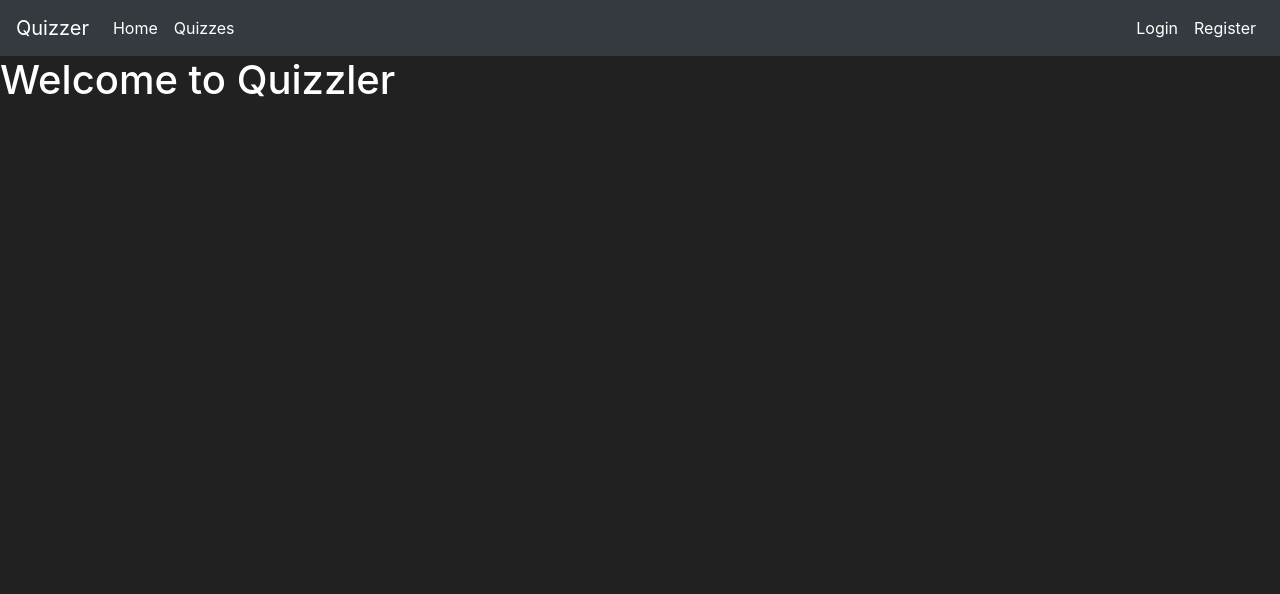
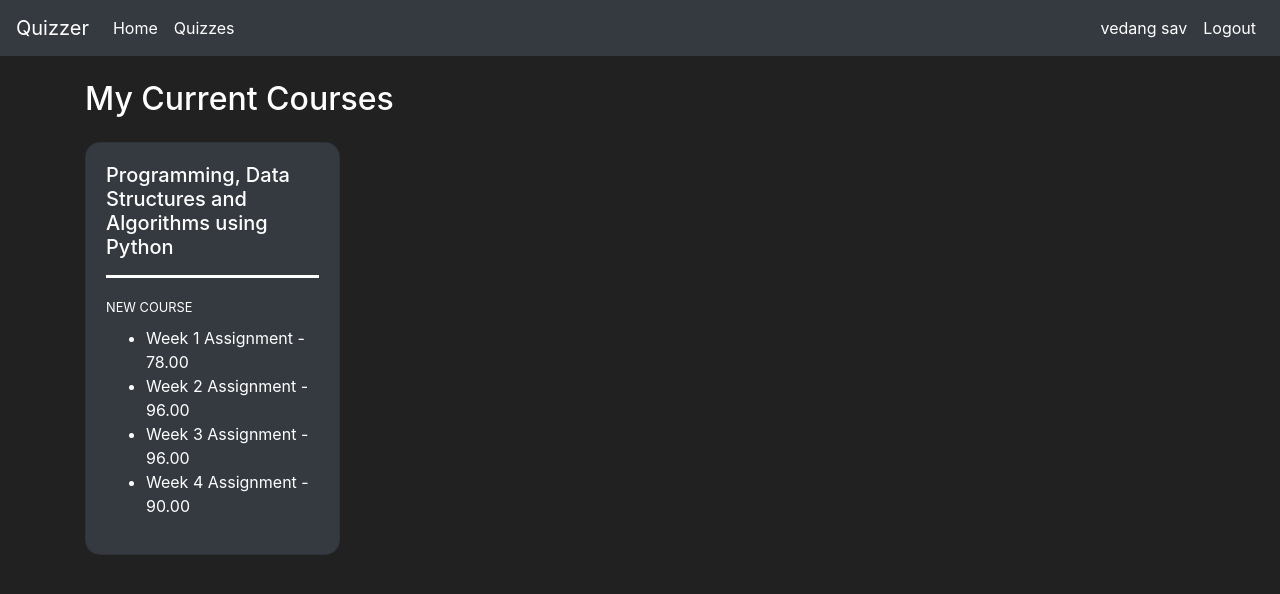
Before and after one commit to 23f3002567/MAD1_Proj_QuizMaster, a Flask app: page / in a window 1280 px wide. Shown: the top 594 px of the page. Run offline with Flask 3, Linux system fonts and the light colour scheme; a user stored in the database is signed in; tables that the repository leaves empty hold one stand-in row (values such as "Sample post").

Commit message:
changed the directory structure to resolve circular imports and added new functionalities

```diff
--- a/app.py
+++ b/app.py
@@ -1,9 +1,11 @@
-from flask import Flask,render_template
-app = Flask(__name__)
-app.config['SECRET_KEY']= 'e60b224224c50fb846f1b04b'
+from config import app,db,login_manager
 
-import models,routes
 
+import models
+with app.app_context():
+    db.create_all()
+
+import routes
 
 if __name__ == '__main__':
     app.run(debug=True)
--- a/routes.py
+++ b/routes.py
@@ -1,22 +1,25 @@
-from app import app
 from flask import render_template,redirect,url_for
-import models
+from config import app,db
+from models import User,Subject,Chapter,Quiz,Questions,Scores
 from forms import registerForm,loginForm
-from flask_login import login_user
+from flask_login import login_user, logout_user, login_required,current_user
+
 
 
 @app.route('/')
+@login_required
 def index():
-    return render_template("home.html")
+    subject = Subject.query.all()
+    return render_template("home.html",subject=subject)
 
 
 @app.route('/register', methods=['POST','GET'])
 def register():
     form=registerForm()
     if form.validate_on_submit():
-        newUser= models.User(name=form.firstname.data+" "+form.lastname.data,email=form.email.data,password=form.password.data,qualification=form.qualification.data,dob=form.dob.data)
-        models.db.session.add(newUser)
-        models.db.session.commit()
+        newUser= User(name=form.firstname.data+" "+form.lastname.data,email=form.email.data,password=form.password.data,qualification=form.qualification.data,dob=form.dob.data)
+        db.session.add(newUser)
+        db.session.commit()
         return redirect(url_for('login'))
 
     return render_template("register.html",form=form)
@@ -26,9 +29,14 @@ def register():
 def login():
     form=loginForm()
     if form.validate_on_submit():
-        user=models.User.query.filter_by(email=form.email.data).first()
+        user=User.query.filter_by(email=form.email.data).first()
         if user and user.password==form.password.data:
             login_user(user)
             return redirect(url_for('index'))
 
     return render_template("login.html", form=form)
+
+@app.route('/logout', methods=['POST','GET'])
+def logout():
+    logout_user()
+    return redirect(url_for('login'))
--- a/templates/base.html
+++ b/templates/base.html
@@ -31,14 +31,27 @@
                   <a class="nav-link" href="#">Quizzes</a>
               </li>
           </ul>
-          <ul class="navbar-nav">
+          {%if current_user.is_authenticated%}
+            <ul class="navbar-nav">
+              <li class="nav-item active">
+                  <a class="nav-link" href="#">{{current_user.name}}</a>
+              </li>
+              <li class="nav-item active">
+                  <a class="nav-link" href="{{url_for('logout')}}">Logout</a>
+              </li>
+            </ul>
+
+          {%else%}
+            <ul class="navbar-nav">
               <li class="nav-item active">
                   <a class="nav-link" href="{{url_for('login')}}">Login</a>
               </li>
               <li class="nav-item active">
                   <a class="nav-link" href="{{url_for('register')}}">Register</a>
               </li>
-          </ul>
+            </ul>
+          {%endif%}
+
         </div>
       </nav>
 
--- a/templates/home.html
+++ b/templates/home.html
@@ -1,6 +1,43 @@
-{%extends "base.html"%}
-{%block title%}Home{%endblock%}
+{% extends "base.html" %}
 
-{%block body%}
-<h1>Welcome to Quizzler</h1>
-{%endblock%}
+{% block title %}IIT Madras Dashboard{% endblock %}
+
+{% block body %}
+<div class="container mt-4">
+    <div class="d-flex justify-content-between align-items-center">
+        <h2>My Current Courses</h2>
+    </div>
+    {%for subject in subject%}
+        <div class="row mt-3">
+            <div class="col-md-3">
+                <a href="#" class="text-decoration-none">
+                    <div class="card bg-dark text-white rounded-lg card-hover">
+                        <div class="card-body">
+                            <h5 class="card-title">Programming, Data Structures and Algorithms using Python</h5>
+                            <hr style="border-top: 3px solid white;">
+                            <small>NEW COURSE</small>
+                            <ul class="mt-2">
+                                <li>Week 1 Assignment - 78.00</li>
+                                <li>Week 2 Assignment - 96.00</li>
+                                <li>Week 3 Assignment - 96.00</li>
+                                <li>Week 4 Assignment - 90.00</li>
+                            </ul>
+                        </div>
+                    </div>
+                </a>
+            </div>
+        </div>
+    {%endfor%}
+</div>
+
+<style>
+.card-hover {
+    border-radius: 15px !important;
+}
+
+.card-hover:hover {
+    background-color: #495057 !important;
+}
+</style>
+
+{% endblock %}
--- a/templates/login.html
+++ b/templates/login.html
@@ -4,7 +4,7 @@
 {%block body%}
 <form method="POST" class="form-register" style="color:white">
 
-    {{form.hidden_tag()}}
+    {{form.hidden_tag()}} <!--csrf token-->
 
     {{form.email.label()}}
     {{form.email(class="form-control",placeholder="Username")}}
```
Also changed, not shown: config.py (added, +9 -0 lines), models.py (+2 -12 lines), instance/quiz.db.
